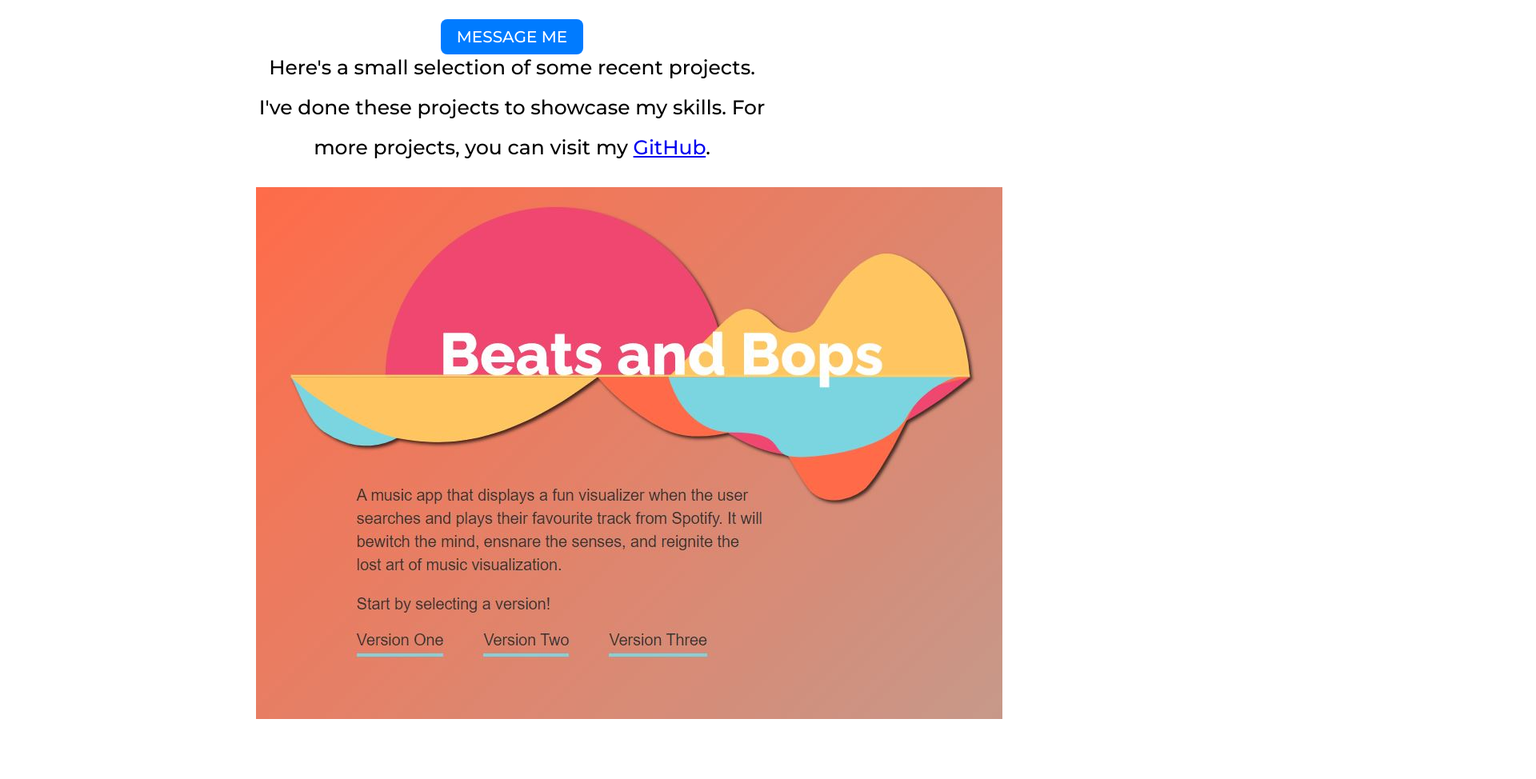
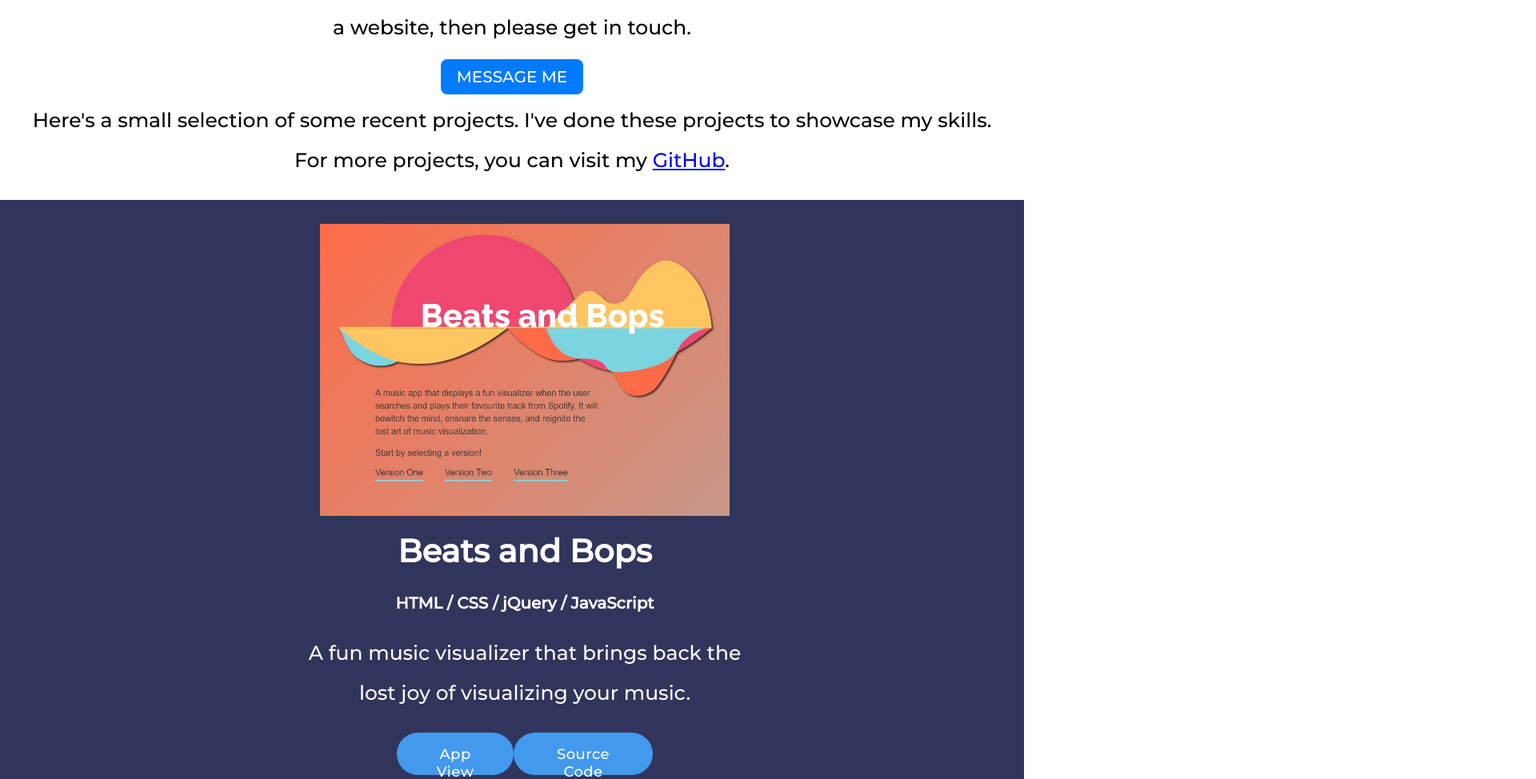
Before and after one commit to SaidHadad/Professional-Portfolio, a React (Create React App) app: page / in a window 1280 px wide. Shown: the part 1691-2665 px from the top of the page at 80% size, 1920 px wide, since content can reach past the window. Built offline with nearby package versions, Linux system fonts and the light colour scheme; a web font is replaced by a local one.

Commit message:
Projects styling
finished styling for the projects
todo.- footer styling

```diff
--- /dev/null
+++ b/src/components/Footer/Footer.scss
@@ -0,0 +1,60 @@
+@import url('https://fonts.googleapis.com/css?family=Source+Sans+Pro:regular,bold,italic&subset=latin,latin-ext');
+
+footer {
+  background-color: black;
+  display: flex;
+  flex-direction: column;
+  align-items: center;
+  justify-content: space-between;
+}
+
+.footer-container {
+  display: flex;
+  width: 100%;
+  justify-content: space-evenly;
+  margin: 1rem;
+}
+
+.footer-social-icons {
+  height: auto;
+  width: auto;
+  display: flex;
+  align-items: flex-end;
+}
+
+.footer-social-icons a {
+  font-size: 80px;
+}
+
+.footer-social-icons ul {
+  display: flex;
+  justify-content: space-between;
+  width: 60%;
+}
+
+.contact-info p {
+  margin: 0;
+  font-size: .8rem;
+  color: whitesmoke;
+}
+
+.contact-info p:hover {
+  color: #0f4c75;
+}
+
+.link {
+  margin: 1.5em 0 0 0;
+  display: flex;
+  flex-direction: column;
+  justify-content: center;
+}
+
+.link a {
+  font-size: 20px;
+}
+
+.copyright {
+  font-size: 10px;
+  height: min-content;
+  color: whitesmoke;
+}
--- a/src/components/Footer/index.js
+++ b/src/components/Footer/index.js
@@ -1,4 +1,5 @@
 import React from "react";
+import "./Footer.scss"
 
 function Footer () {
   return (
--- /dev/null
+++ b/src/components/Projects/Projects.scss
@@ -0,0 +1,164 @@
+.profile-container {
+  display: flex;
+  width: 100%;
+  justify-content: center;
+}
+
+.content {
+  width: auto;
+  margin: 0;
+  padding: 0 1em;
+}
+
+.projects-container{
+  background-color: white;
+  text-align: center;
+  margin: -1.5em 0 1em 0;
+}
+
+.portfolio-profile {
+  padding: 3em 0 1em 0;
+  text-align: center;
+}
+
+.middle-container {
+  background-color: white;
+  text-align: center;
+  margin: -1.5em 0 1em 0;
+}
+
+.project_img {
+  width: 80%;
+  height: auto;
+  padding: 30px 0 0 0;
+}
+
+.head {
+  color: #fff;
+  font-family: 'Montserrat', sans-serif;
+  font-size: 40px;
+  line-height: 1;
+}
+
+.head3 {
+  color: #fff;
+  font-family: 'Montserrat', sans-serif;
+  font-size: 20px;
+}
+
+.p3 {
+  line-height: 2;
+  font-family: 'Montserrat', sans-serif;
+  font-weight: normal;
+  font-size: 25px;
+  padding: 0 5% 0 5%;
+  color: #fff;
+}
+
+.p2 {
+  padding: 0 1em;
+}
+
+.btnDiv {
+  height: 53px;
+  flex-direction: row;
+  display: flex;
+  justify-content: space-between;
+}
+
+.mainbtn {
+  color: #fff;
+  background: #4299ed;
+  border-radius: 30px;
+  padding: 16px 30px;
+  text-align: center;
+  letter-spacing: 0.5px;
+  text-decoration: none;
+  font-size: 18px;
+  transition: 0.8s all;
+}
+
+.mainbtn:hover {
+  color: #fff;
+  background: #1680e6;
+}
+
+.btn {
+  background: #007bff;
+  -webkit-border-radius: 25;
+  -moz-border-radius: 225;
+  border-radius: 8px;
+  font-family: 'Montserrat', sans-serif;
+  color: #ffffff;
+  font-size: 20px;
+  padding: 10px 20px 10px 20px;
+  text-decoration: none;
+}
+
+.btn:hover {
+  background: #0350a2;
+  text-decoration: none;
+  color: whitesmoke;
+}
+.project1 {
+  width: 100%;
+  height: auto;
+  background: #31355b;
+  padding-bottom: 1em;
+}
+
+.project2 {
+  width: 100%;
+  height: auto;
+  background: #f8c687;
+  padding-bottom: 1em;
+}
+
+.project3 {
+  width: 100%;
+  height: auto;
+  background: #21364b;
+  padding-bottom: 1em;
+}
+
+.project4 {
+  width: 100%;
+  height: auto;
+  background: #7dcc93;
+  padding-bottom: 1em;
+}
+
+.project5 {
+  width: 100%;
+  height: auto;
+  background: #f76160;
+  padding-bottom: 1em;
+}
+
+.project6 {
+  width: 100%;
+  height: auto;
+  background: #9ed4f8;
+  padding-bottom: 1em;
+}
+
+.contact-me {
+  margin-bottom: 1em;
+}
+
+@media (min-width: 645px) {
+  .btnDiv {
+    margin-left: 25%;
+    width: 50%;
+  }
+
+  .content {
+    width: 50%;
+    margin-left: 25%;
+  }
+
+  .portfolio-contact {
+    width: 50%;
+    margin-left: 25%;
+  }
+}
--- a/src/components/Projects/index.js
+++ b/src/components/Projects/index.js
@@ -1,4 +1,5 @@
 import React from "react";
+import "./Projects.scss"
 
 // import images for projects
 import project1 from "../../Assets/Images/BeatsandBops.JPG"
@@ -11,7 +12,7 @@ import project6 from "../../Assets/Images/bardic.jpeg"
 function Projects () {
 
   return (
-    <div className="middle-container">
+    <div className="projects-container">
       <div className="profile-container">
         <p className="p2 portfolio-profile">Here's a small selection of some recent projects. I've done these projects to showcase my skills. For more projects, you can visit my <a className="projectslink" href="https://github.com/SaidHadad" target="blank">GitHub</a>.</p>
       </div>
@@ -22,8 +23,10 @@ function Projects () {
           <h2 className="head">Beats and Bops</h2>
           <h3 className="head3">HTML / CSS / jQuery / JavaScript</h3>
           <p className="p3">A fun music visualizer that brings back the lost joy of visualizing your music.</p>
+          <div className="btnDiv">
             <a className="mainbtn" target="blank" href="https://uotgroup3.github.io/beats-and-bops/">App View</a>
             <a className="mainbtn" target="blank" href="https://github.com/uotgroup3/beats-and-bops">Source Code</a>
+          </div>
         </div>
       </div>
       {/* <!-- Password Generator --> */}
@@ -33,8 +36,10 @@ function Projects () {
           <h2 className="head">Password-Generator</h2>
           <h3 className="head3">HTML / CSS / JavaScript</h3>
           <p className="p3">There are many great password generators in the internet but this is mine!! Done as part of my 3rd project for the UofT bootcamp.</p>
+          <div className="btnDiv">
             <a className="mainbtn btn2" target="blank" href="https://saidhadad.github.io/Password-Generator/">App View</a>
             <a className="mainbtn btn2" target="blank" href="https://github.com/SaidHadad/Password-Generator">Source Code</a>
+          </div>
         </div>
       </div>
       {/* <!-- TaskMaster Pro --> */}
@@ -44,8 +49,10 @@ function Projects () {
           <h2 className="head">Task Manager Pro</h2>
           <h3 className="head3">HTML / CSS / JavaScript / API</h3>
           <p className="p3"> In this program you can add tasks, drag and drop them on their respective columns, set due dates, delete them by drag and drop.</p>
-        <a className="mainbtn btn3" target="blank" href="https://saidhadad.github.io/TaskMaster-Pro/">App View</a>
-        <a className="mainbtn btn3" target="blank" href="https://github.com/SaidHadad/TaskMaster-Pro">Source Code</a>
+          <div className="btnDiv">
+            <a className="mainbtn" target="blank" href="https://saidhadad.github.io/TaskMaster-Pro/">App View</a>
+            <a className="mainbtn" target="blank" href="https://github.com/SaidHadad/TaskMaster-Pro">Source Code</a>
+          </div>
         </div>
       </div>
       {/* <!-- Note Taker --> */}
@@ -55,8 +62,10 @@ function Projects () {
           <h2 className="head">Note Taker</h2>
           <h3 className="head3">HTML / CSS / JavaScript / API / Express / SQL / Node.js</h3>
           <p className="p3"> Application called Note Taker that can be used to write and save notes. This application uses an Express.js back end and saves and retrieves note data from a JSON file.</p>
-        <a className="mainbtn btn3" target="blank" href="https://vert-fromage-04848.herokuapp.com/notes">App View</a>
-        <a className="mainbtn btn3" target="blank" href="https://github.com/SaidHadad/Challenge-11-Note-Taker">Source Code</a>
+          <div className="btnDiv">
+            <a className="mainbtn" target="blank" href="https://vert-fromage-04848.herokuapp.com/notes">App View</a>
+            <a className="mainbtn" target="blank" href="https://github.com/SaidHadad/Challenge-11-Note-Taker">Source Code</a>
+          </div>
         </div>
       </div>
       {/* <!-- Weather Dashboard --> */}
@@ -66,8 +75,10 @@ function Projects () {
           <h2 className="head">Weather Dashboard</h2>
           <h3 className="head3">HTML / CSS / JavaScript / API</h3>
           <p className="p3">A weather dashboard that will run in the browser and feature dynamically updated HTML and CSS. Uses the OpenWeather One Call API to retrieve weather data for cities..</p>
+          <div className="btnDiv">
             <a className="mainbtn btn4" target="blank" href="https://saidhadad.github.io/Server-Side-APIs/">App View</a>
             <a className="mainbtn btn4" target="blank" href="https://github.com/SaidHadad/Server-Side-APIs">Source Code</a>
+          </div>
         </div>
       </div>
       {/* <!-- Bardic --> */}
@@ -77,12 +88,14 @@ function Projects () {
           <h2 className="head">Bardic</h2>
           <h3 className="head3">NPM dependencies / Node.js / JavaScript / API / MySQL</h3>
           <p className="p3">Badic is designed to facilitate all of your travel needs all in one single place! You'll have the ability to not only decide where to go on a trip; but also a place to record your daily expenses and share stories with your travel group, without switching websites!</p>
+          <div className="btnDiv">
             <a className="mainbtn btn4" target="blank" href="https://bardic.herokuapp.com">App View</a>
             <a className="mainbtn btn4" target="blank" href="https://github.com/FanCinco/Project-2">Source Code</a>
           </div>
         </div>
+      </div>
       {/* Contact Me */}
-    <div id="contact" className="contact-me">
+      <div id="portfolio-contact" className="portfolio-contact">
         <h2>Get In Touch</h2>
         <h3>If you like my work or I can help.</h3>
         <p className="p2">You have a project that you want me to get started on, or you need my help with building a web
```
Lines whose indentation alone changed are shown as unchanged.
